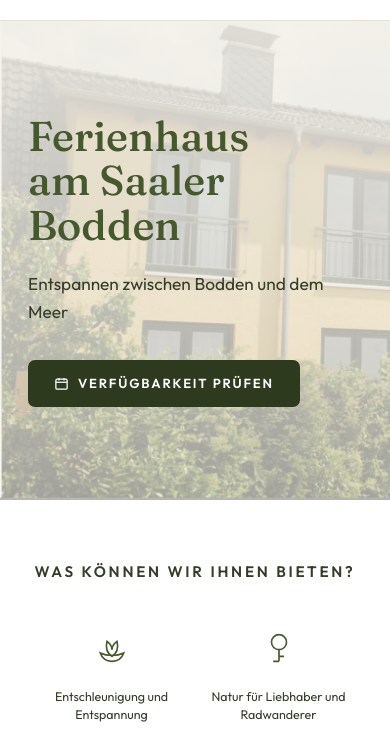
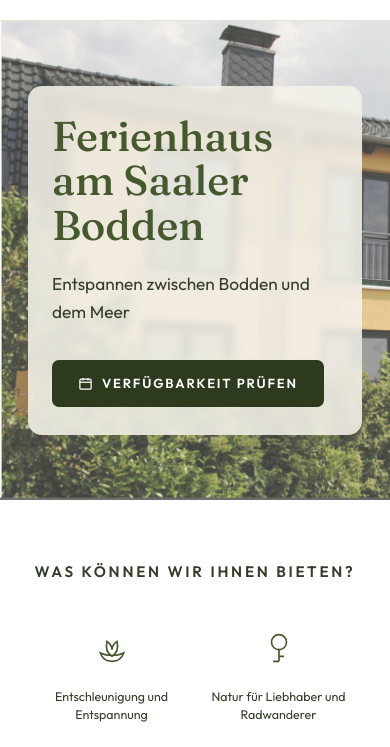
Before and after one commit to immogut/ferienhaus-, a website: page public/index.html in a window 390 px wide. Shown: the part 72-819 px from the top of the page. Drawn offline with Linux system fonts and the light colour scheme; no server answers.

Commit message:
Add files via upload

```diff
--- a/public/css/style.css
+++ b/public/css/style.css
@@ -102,7 +102,14 @@ a { color: var(--green-700); }
   content: ''; position: absolute; inset: 0;
   background: linear-gradient(265deg, rgba(244, 242, 234, 0.88) 0%, rgba(244, 242, 234, 0.55) 34%, rgba(244, 242, 234, 0) 62%);
 }
-.hero-content { position: relative; max-width: 560px; padding: 70px 0; margin-left: auto; }
+.hero-content {
+  position: relative; max-width: 560px; margin: 70px 0 70px auto;
+  padding: 42px 46px;
+  background: rgba(244, 242, 234, 0.88);
+  backdrop-filter: blur(3px);
+  -webkit-backdrop-filter: blur(3px);
+  border-radius: 14px;
+}
 .hero h1 { font-size: clamp(2.6rem, 5.4vw, 4.1rem); line-height: 1.08; margin-bottom: 22px; }
 .hero p { font-size: 1.08rem; color: var(--ink); margin-bottom: 34px; }
 
@@ -300,9 +307,8 @@ details.info table td:last-child { text-align: right; font-weight: 600; color: v
   .brand .wordmark b + b { font-size: 0.9rem; }
   .brand img.brand-logo { height: 46px; }
   .hero { min-height: 480px; }
-  .hero::before {
-    background: linear-gradient(rgba(244, 242, 234, 0.9), rgba(244, 242, 234, 0.65));
-  }
+  .hero::before { background: rgba(244, 242, 234, 0.25); }
+  .hero-content { margin: 46px 0; padding: 28px 24px; }
   .benefit { flex-basis: 45%; border-left: none; }
   .panel { padding: 22px; }
 }
```
